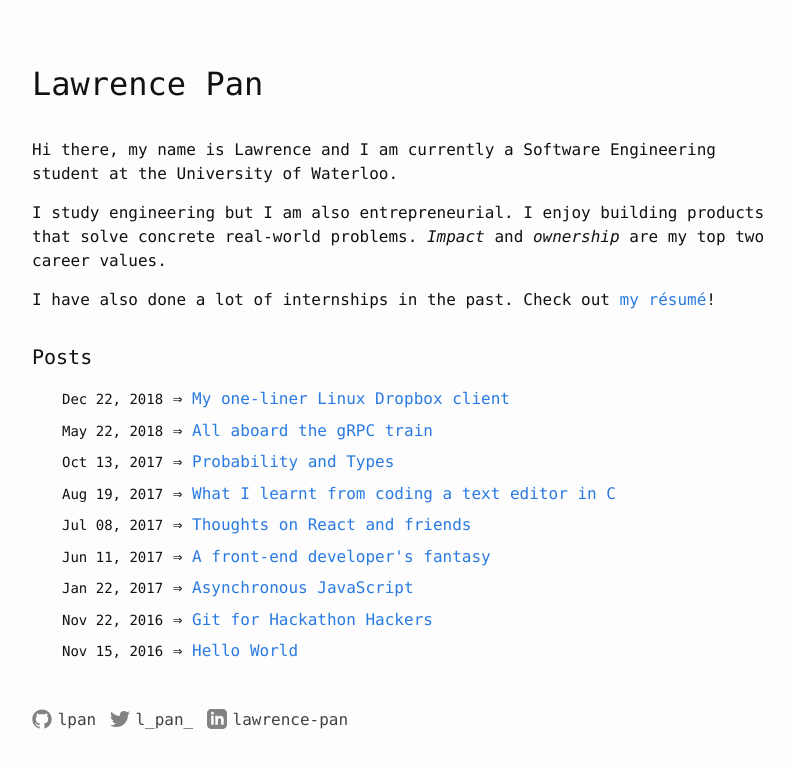
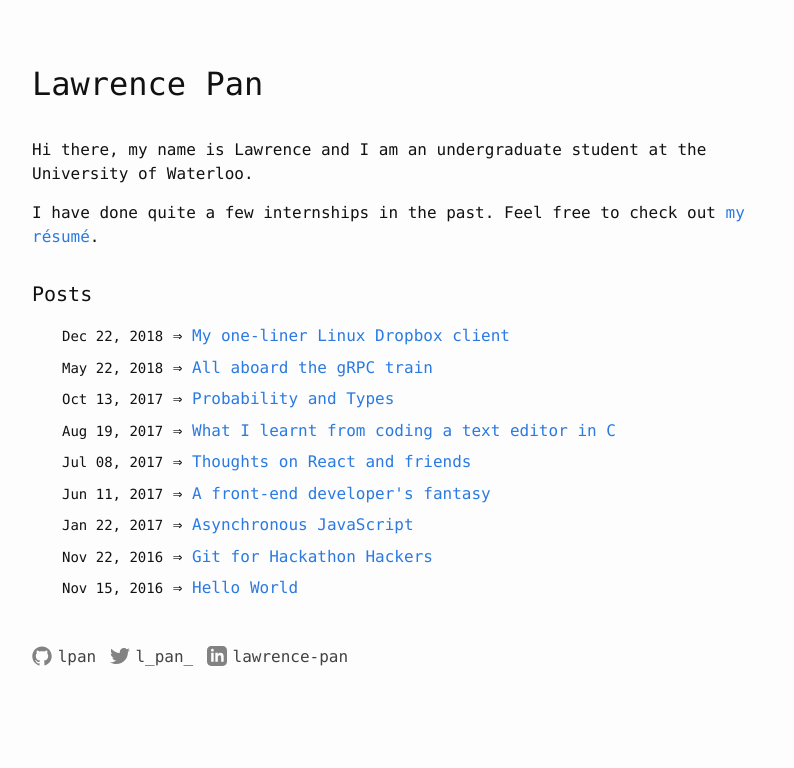
Before and after one commit to lpan/lpan.github.io, a Jekyll site: the page built from index.html, in a window 1280 px wide. Shown: the top 768 px of the page, without its empty margins (238-1032 px from the left). Built offline with Jekyll 4.4.1, drawn with Linux system fonts in a browser that asks for light colours.

Commit message:
Update intro.md

```diff
--- a/_includes/intro.md
+++ b/_includes/intro.md
@@ -1,9 +1,4 @@
-Hi there, my name is Lawrence and I am currently a Software Engineering
-student at the University of Waterloo.
+Hi there, my name is Lawrence and I am an undergraduate student at the University of Waterloo.
 
-I study engineering but I am also entrepreneurial. I enjoy building products
-that solve concrete real-world problems. *Impact* and *ownership* are my top two
-career values.
-
-I have also done a lot of internships in the past. Check out [my résumé]({{
-site.resume_url }})!
+I have done quite a few internships in the past. Feel free to check out [my résumé]({{
+site.resume_url }}).
```
